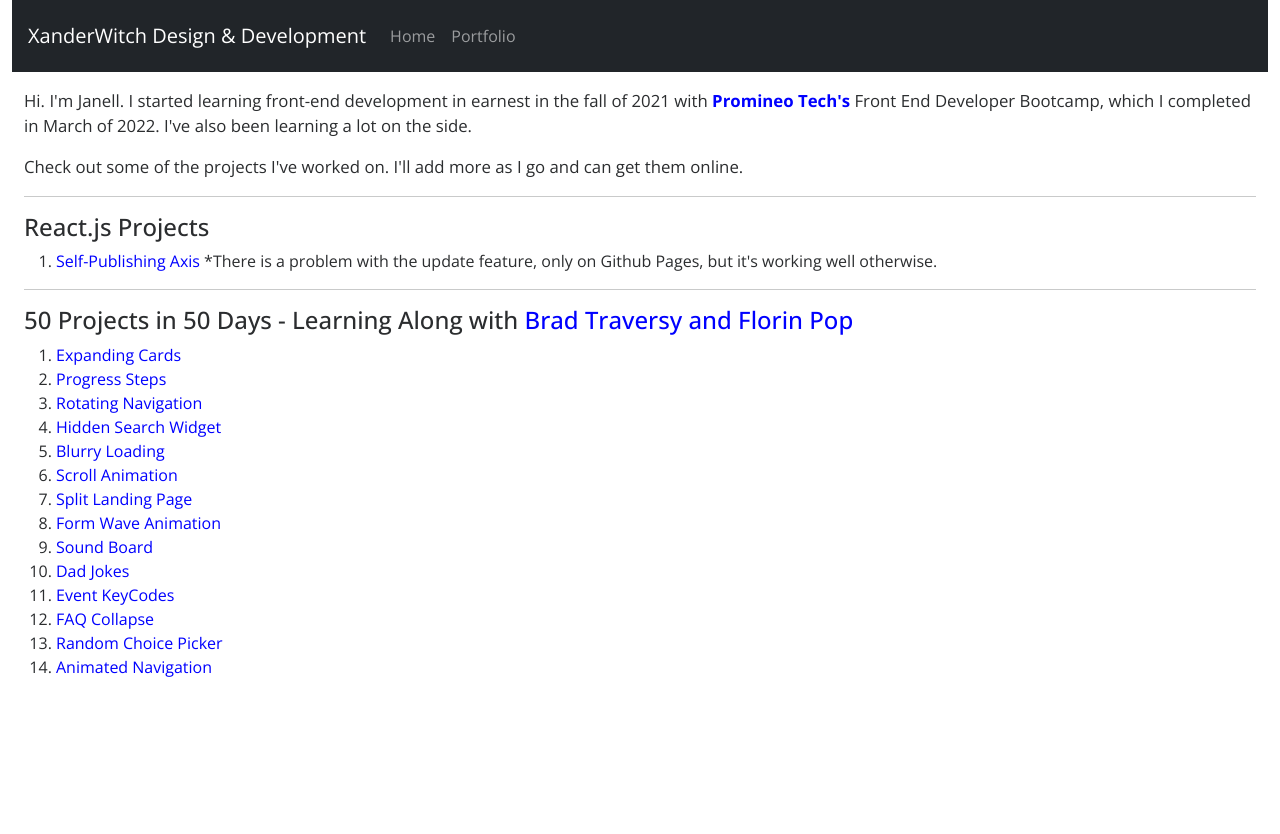
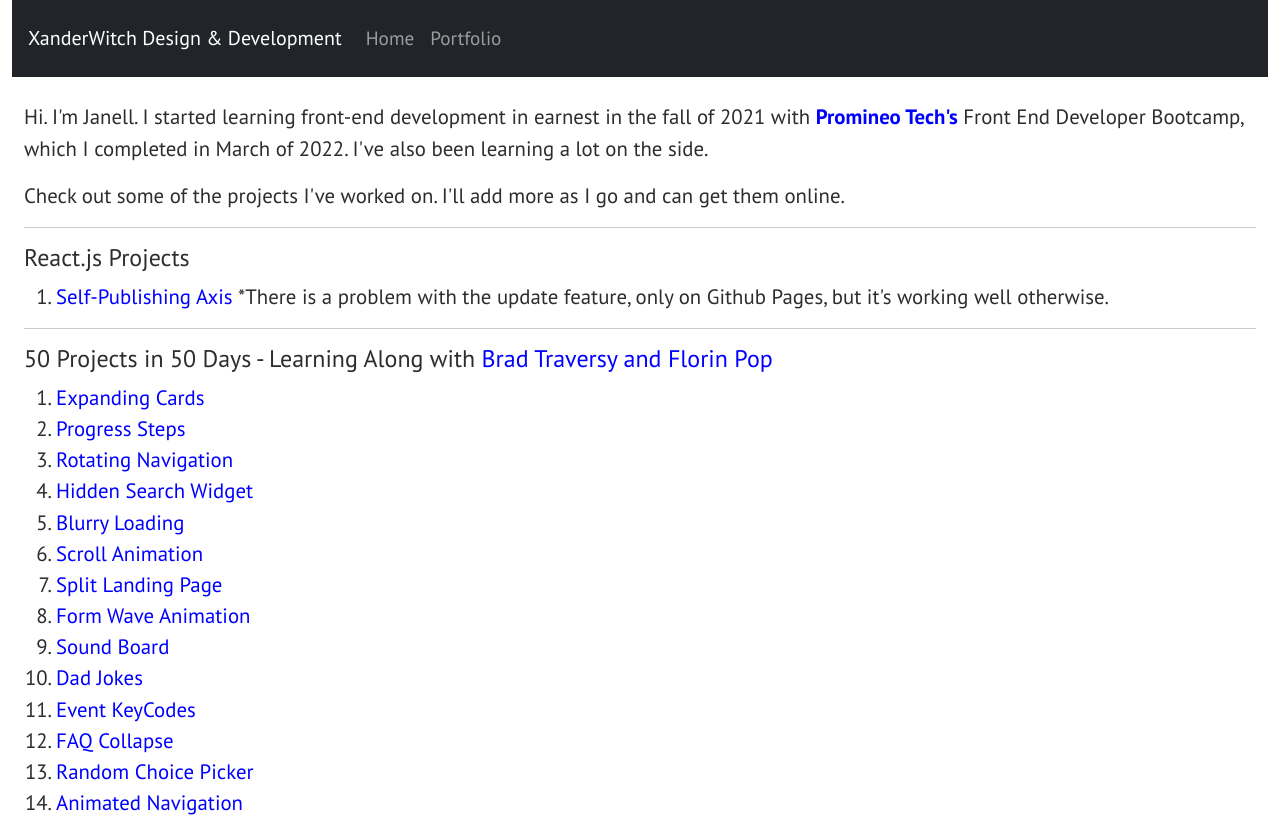
Before and after one commit to XanderWitch/XanderWitch.github.io, a website: page index.html in a window 1280 px wide. Before the commit the page ends 800 px from the top, so only its background shows below. Drawn offline with nearby package versions, Linux system fonts and the light colour scheme.

Commit message:
Tweaks to UI

```diff
--- a/index.html
+++ b/index.html
@@ -21,7 +21,7 @@
 
 			<div class="container-fluid">
 				<nav
-					class="navbar navbar-expand-lg navbar-dark bg-dark p-3 mb-3">
+					class="navbar navbar-expand-lg navbar-dark bg-dark m-0 p-3">
 					<a class="navbar-brand" href="#"
 						>XanderWitch Design & Development</a
 					>
@@ -52,7 +52,7 @@
 				</nav>
 	<div class="body-container">
 				<div class="container-fluid">
-					<p>
+					<p class="first">
 						Hi. I'm Janell. I started learning front-end
 						development in earnest in the fall of 2021 with
 						<a class="alert-link"
--- a/style.css
+++ b/style.css
@@ -1,22 +1,34 @@
-@import url('https://fonts.googleapis.com/css2?family=Open+Sans:wght@300;400;500;700&display=swap');
+@import url('https://fonts.googleapis.com/css2?family=PT+Sans:ital,wght@0,400;0,700;1,400;1,700&display=swap');
 
 body {
 	margin: 0 0;
-	font-family: 'Open Sans', sans-serif;
+	font-family: 'PT Sans', sans-serif;
 	width: 100%;
 	color: #2b2d2f;
+}
+
+.navbar {
+	margin: 0 0;
+	font-weight: 400;
+	font-size: 1.2em;
 }
 
 h1,
 h2,
 h3 {
 	color: indigo;
-	font-weight: 500;
+	font-weight: 700;
 }
 
-p {
+p,
+ul,
+ol {
 	font-weight: 400;
-	font-size: 1.05em;
+	font-size: 1.3em;
+}
+
+p.first {
+	margin-top: 2%;
 }
 
 a {
@@ -25,5 +37,5 @@ a {
 }
 
 a:hover {
-	color: greenyellow;
+	color: coral;
 }
```
